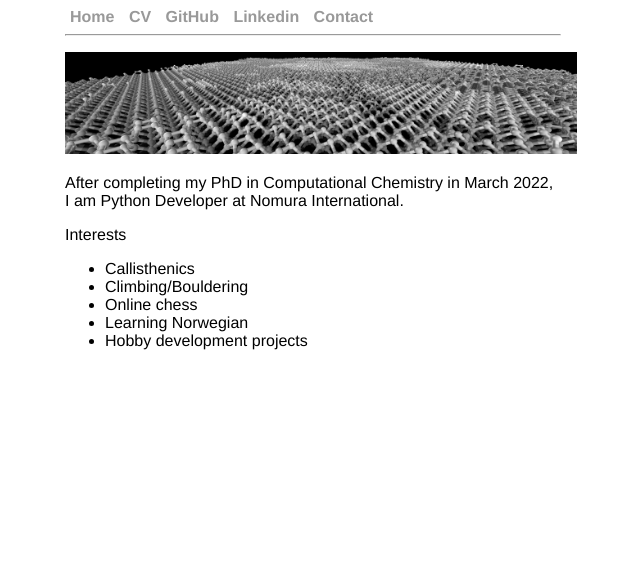
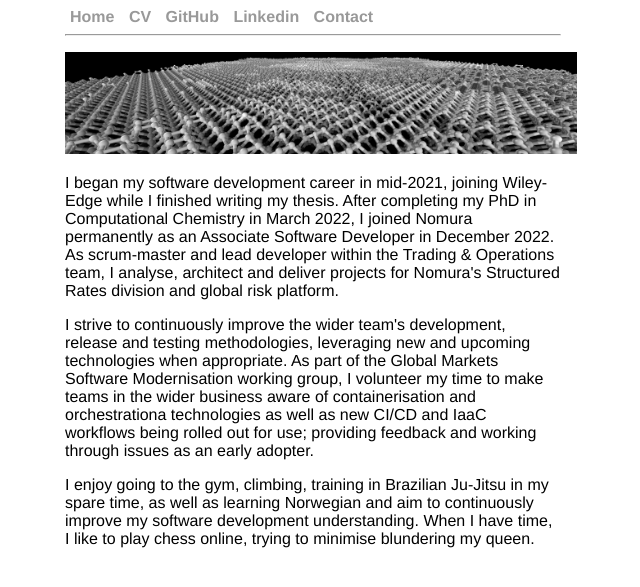
Before and after one commit to maxwilliams94/maxwilliams94.github.io, a Jekyll site: the page built from index.md, in a window 1280 px wide. Shown: the top 587 px of the page, without its empty margins (327-967 px from the left). Built offline with Jekyll 4.4.1, drawn with Linux system fonts in a browser that asks for light colours.

Commit message:
Add more detail to index

```diff
--- a/index.md
+++ b/index.md
@@ -3,27 +3,13 @@ title: "Max Williams, PhD"
 layout: "default"
 ---
 <img src="{{ "assets/banner2.jpg" | relative_url }}" alt="diamond {100} surface" style="width:40vw;float:center">
-<p>After completing my PhD in Computational Chemistry in March 2022, I am Python Developer at Nomura International.</p>
 
-<p>Interests</p>
-<ul>
-<li>Callisthenics</li>
-<li>Climbing/Bouldering</li>
-<li>Online chess</li>
-<li>Learning Norwegian</li>
-<li>Hobby development projects</li>
-</ul>
+ <p>I began my software development career in mid-2021, joining Wiley-Edge while I finished writing my thesis. After completing my PhD in Computational Chemistry in March 2022, I joined Nomura permanently as an Associate Software Developer in December 2022. As scrum-master and lead developer within the Trading & Operations team, I analyse, architect and deliver projects for Nomura's Structured Rates division and  global risk platform.</p>
 
-<!--<h3>Books I'm currently reading:</h3>
-<ul class="book-list">
-<li><i>The Wheel of Time: 5. The Fires of Heaven</i> - Robert Jordan</li>
-<li><i>The Phoenix Project</i> - G. Kim, K. Behr, G. Spafford</li>
-<li><i>The Mystery of Nils</i> - Werner Skalla</li>
-<li><i>A Philosophy of Software Design</i> - John Ousterhout</li>
-<li><i>Introduction to Algorithms</i> - T. H. Cormen, C. E. Leiserson, R. L. Rivest, C. Stein</li>
-<li><i>Beginning C - Ivor Horton</i></li>
-<li><i>Hands-on Machine Learning with Scikit-Learn, Keras & TensorFlow</i> - Aurélien Géron</li>
-</ul>-->
+<p>I strive to continuously improve the wider team's development, release and testing methodologies, leveraging new and upcoming technologies when appropriate. As part of the Global Markets Software Modernisation working group, I volunteer my time to make teams in the wider business aware of containerisation and orchestrationa technologies as well as new CI/CD and IaaC workflows being rolled out for use; providing feedback and working through issues as an early adopter.</p>
+
+<p>I enjoy going to the gym, climbing, training in Brazilian Ju-Jitsu in my spare time, as well as learning Norwegian and aim to continuously improve my software development understanding. When I have time, I like to play chess online, trying to minimise blundering my queen.</p>
+
 
 <ul class="post-list">
   {% for post in site.posts %}
```
